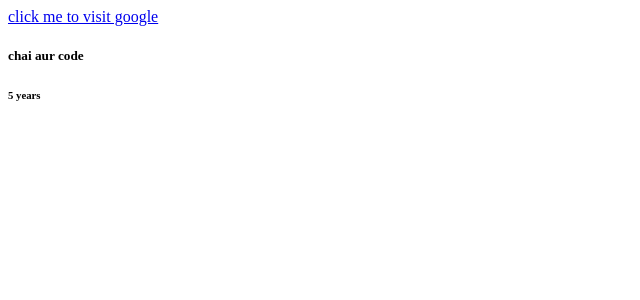
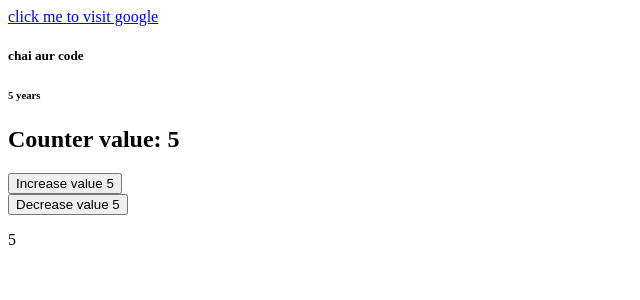
Before and after one commit to miankks/chaicode, a React (Vite) app: page / in a window 1280 px wide. Shown: the top 300 px of the page, without its empty margins (0-640 px from the left). Built offline with nearby package versions, Linux system fonts and the light colour scheme.

Commit message:
counter!

```diff
--- a/src/App.jsx
+++ b/src/App.jsx
@@ -1,6 +1,7 @@
 import React from 'react'
 import Chai from './chai.jsx'
 import ReactElement from './components/ReactElement.jsx'
+import Counter from './components/Counter.jsx';
 
 function App() {
   // avaluated exression {username}
@@ -11,6 +12,7 @@ function App() {
       <ReactElement />
       <h5>{username}</h5>
       <h6>{workenperience}</h6>
+      <Counter />
     </div>
   )
 }
--- /dev/null
+++ b/src/components/Counter.jsx
@@ -0,0 +1,23 @@
+import React from 'react'
+
+const Counter = () => {
+    let counter = 5;
+
+    const addValue = () => {
+        counter = counter +1;
+        console.log(counter);
+
+    }
+
+  return (
+    <div>
+        <h2>Counter value: {counter}</h2>
+        <button onClick={addValue}>Increase value {counter}</button>
+        <br />
+        <button>Decrease value {counter}</button>
+        <p>{counter}</p>
+    </div>
+  )
+}
+
+export default Counter
```
